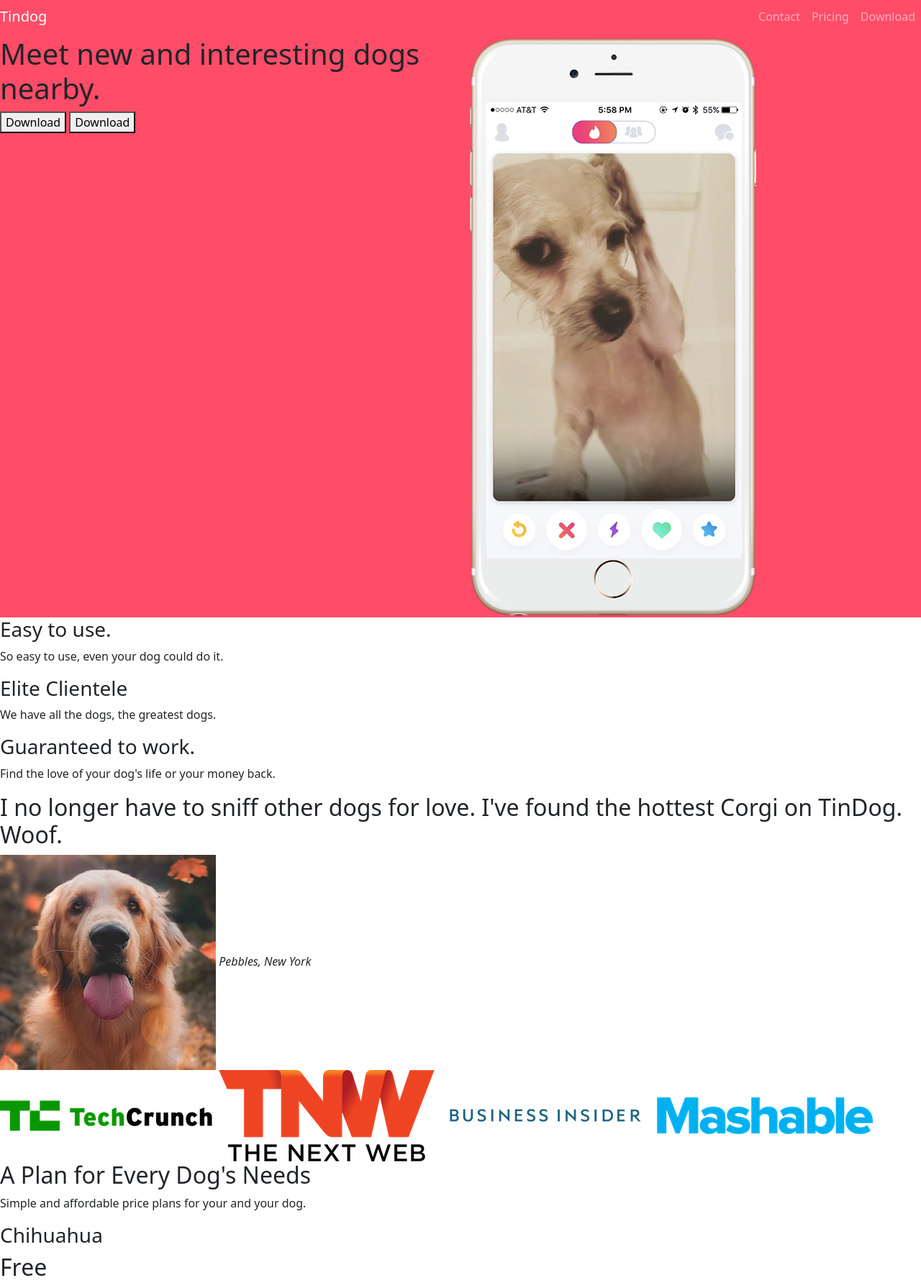
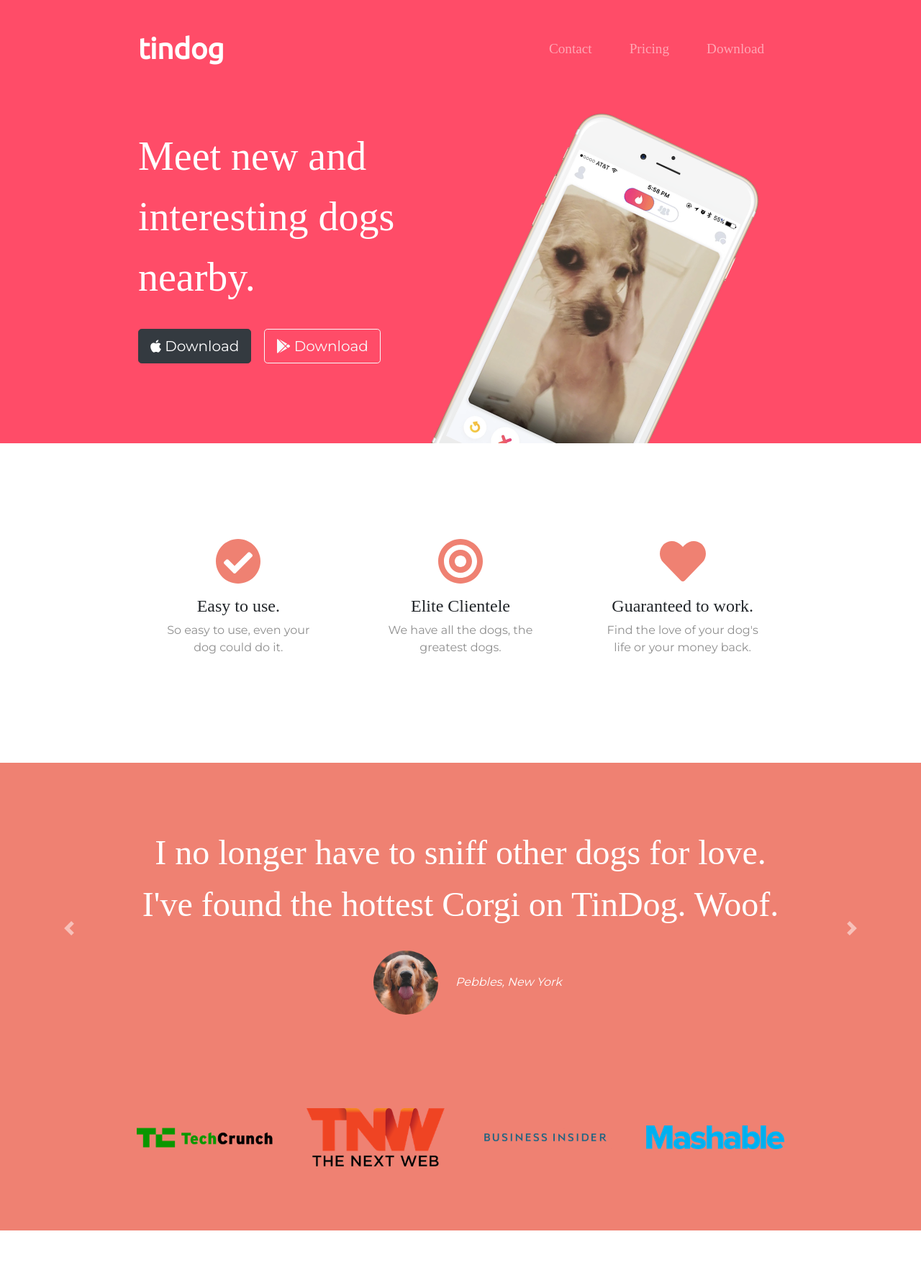
Before and after one commit to Fadedrifleman/practice-tindog, a plain HTML site: page index.html in a window 1280 px wide. Shown: the part 5-1788 px from the top of the page at 72% size. Drawn offline with nearby package versions, Linux system fonts and the light colour scheme.

Commit message:
Add files via upload

```diff
--- a/css/styles.css
+++ b/css/styles.css
@@ -1,3 +1,179 @@
+
+body {
+  font-family: "Montserrat";
+  text-align: center;
+}
+
+h1, h2, h3, h4, h5, h6 {
+  font-family: "Montserrat-Bold";
+}
+
+p {
+  color: #8f8f8f;
+}
+
+/* Headings */
+
+.big-heading {
+  font-family: "Montserrat-Black";
+  font-size: 3.5rem;
+  line-height: 1.5;
+}
+
+.section-heading {
+  font-size: 3rem;
+  line-height: 1.5;
+}
+
+/* Containers */
+
+.container-fluid{
+  padding: 7% 15%;
+}
+
+/* Sections */
+
+.colored-section {
+  background-color: #ff4c68;
+  color: #fff;
+}
+
+.white-section {
+  background-color: #fff;
+}
+
+/* Navigation Bar */
+
+.navbar {
+  padding: 0 0 4.5rem;
+}
+
+.navbar-brand {
+  font-family: "Ubuntu";
+  font-size: 2.5rem;
+  font-weight: bold;
+}
+
+.nav-item {
+  padding: 0 18px;
+}
+
+.nav-link {
+  font-size: 1.2rem;
+  font-family: "Montserrat-Light";
+}
+
+/* Buttons */
+
+.download-button {
+  margin: 5% 3% 5% 0;
+}
+
+/* Title Section */
+
 #title {
   background-color: #ff4c68;
+  color: #fff;
+  text-align: left;
 }
+
+#title .container-fluid {
+  padding: 3% 15% 7%;
+}
+
+/* Title Image */
+
+.title-image {
+  width: 60%;
+  transform: rotate(25deg);
+  position: absolute;
+  right: 30%;
+}
+
+/* Features Section */
+
+#features {
+  position: relative;
+}
+
+.feature-title {
+  font-size: 1.5rem;
+}
+
+.feature-box {
+  padding: 4.5%;
+}
+
+.icon {
+  color: #ef8172;
+  margin-bottom: 1rem;
+}
+
+.icon:hover {
+  color: #ff4c68;
+}
+
+/* Testimonial Section */
+
+#testimonials {
+  background-color: #ef8172;
+}
+
+.testimonial-text {
+  font-size: 3rem;
+  line-height: 1.5;
+}
+
+.testimonial-image {
+  width: 10%;
+  border-radius: 100%;
+  margin: 20px;
+}
+
+
+#press {
+  background-color: #ef8172;
+  padding-bottom: 3%;
+}
+
+.press-logo {
+  width: 15%;
+  margin: 20px 20px 50px;
+}
+
+/* Pricing Section */
+
+#pricing {
+  padding: 100px;
+}
+
+.price-text {
+  font-size: 3rem;
+  line-height: 1.5;
+}
+
+.pricing-column {
+  padding: 3% 2%;
+}
+
+/* CTA Section */
+
+
+/* Footer Section */
+
+
+.social-icon {
+  margin: 20px 10px;
+}
+
+@media (max-width: 1028px) {
+
+  #title {
+    text-align: center;
+  }
+
+  .title-image {
+    position: static;
+    transform: rotate(0);
+  }
+}
--- a/index.html
+++ b/index.html
@@ -4,145 +4,234 @@
 <head>
   <meta charset="utf-8">
   <title>TinDog</title>
-  <link href="https://cdn.jsdelivr.net/npm/bootstrap@5.1.3/dist/css/bootstrap.min.css" rel="stylesheet" integrity="sha384-1BmE4kWBq78iYhFldvKuhfTAU6auU8tT94WrHftjDbrCEXSU1oBoqyl2QvZ6jIW3" crossorigin="anonymous">
-  <script src="https://cdn.jsdelivr.net/npm/bootstrap@5.1.3/dist/js/bootstrap.bundle.min.js" integrity="sha384-ka7Sk0Gln4gmtz2MlQnikT1wXgYsOg+OMhuP+IlRH9sENBO0LRn5q+8nbTov4+1p" crossorigin="anonymous"></script>
+
+  <!-- Google Fonts -->
+  <link href="https://fonts.googleapis.com/css?family=Montserrat|Ubuntu" rel="stylesheet">
+
+  <!-- CSS Stylesheets -->
+  <link rel="stylesheet" href="https://maxcdn.bootstrapcdn.com/bootstrap/4.0.0/css/bootstrap.min.css" integrity="sha384-Gn5384xqQ1aoWXA+058RXPxPg6fy4IWvTNh0E263XmFcJlSAwiGgFAW/dAiS6JXm" crossorigin="anonymous">
   <link rel="stylesheet" href="css/styles.css">
+
+  <!-- Font Awesome -->
+  <script defer src="https://use.fontawesome.com/releases/v5.0.7/js/all.js"></script>
+
+  <!-- Bootstrap Scripts -->
+  <script src="https://code.jquery.com/jquery-3.2.1.slim.min.js" integrity="sha384-KJ3o2DKtIkvYIK3UENzmM7KCkRr/rE9/Qpg6aAZGJwFDMVNA/GpGFF93hXpG5KkN" crossorigin="anonymous"></script>
+  <script src="https://cdnjs.cloudflare.com/ajax/libs/popper.js/1.12.9/umd/popper.min.js" integrity="sha384-ApNbgh9B+Y1QKtv3Rn7W3mgPxhU9K/ScQsAP7hUibX39j7fakFPskvXusvfa0b4Q" crossorigin="anonymous"></script>
+  <script src="https://maxcdn.bootstrapcdn.com/bootstrap/4.0.0/js/bootstrap.min.js" integrity="sha384-JZR6Spejh4U02d8jOt6vLEHfe/JQGiRRSQQxSfFWpi1MquVdAyjUar5+76PVCmYl" crossorigin="anonymous"></script>
 </head>
 
 <body>
 
-  <section id="title">
+  <section class="colored-section" id="title">
+
+    <div class="container-fluid">
 
       <!-- Nav Bar -->
-    <nav class="navbar  navbar-expand-lg navbar-dark">
-      <a class="navbar-brand" href="">Tindog</a>
-      <button class="navbar-toggler" type="button" data-bs-toggle="collapse" data-bs-target="#navbarSupportedContent" aria-controls="navbarSupportedContent" aria-expanded="false" aria-label="Toggle navigation">
+
+      <nav class="navbar navbar-expand-lg navbar-dark">
+
+        <a class="navbar-brand" href="">tindog</a>
+
+        <button class="navbar-toggler" type="button" data-toggle="collapse" data-target="#navbarTogglerDemo02">
             <span class="navbar-toggler-icon"></span>
         </button>
-      <div class="collapse navbar-collapse" id="navbarSupportedContent">
-        <ul class="navbar-nav ms-auto">
+
+        <div class="collapse navbar-collapse" id="navbarTogglerDemo02">
+
+          <ul class="navbar-nav ml-auto">
             <li class="nav-item">
-            <a class="nav-link" href="">Contact</a>
+              <a class="nav-link" href="#footer">Contact</a>
             </li>
             <li class="nav-item">
-            <a class="nav-link" href="">Pricing</a>
+              <a class="nav-link" href="#pricing">Pricing</a>
             </li>
             <li class="nav-item">
-            <a class="nav-link" href="">Download</a>
+              <a class="nav-link" href="#cta">Download</a>
             </li>
           </ul>
+
         </div>
       </nav>
+
+
       <!-- Title -->
 
       <div class="row">
+
         <div class="col-lg-6">
-        <h1>Meet new and interesting dogs nearby.</h1>
-        <button type="button">Download</button>
-        <button type="button">Download</button>
+          <h1 class="big-heading">Meet new and interesting dogs nearby.</h1>
+          <button type="button" class="btn btn-dark btn-lg download-button"><i class="fab fa-apple"></i> Download</button>
+          <button type="button" class="btn btn-outline-light btn-lg download-button"><i class="fab fa-google-play"></i> Download</button>
         </div>
 
         <div class="col-lg-6">
-        <img src="images/iphone6.png" alt="iphone-mockup">
+          <img class="title-image" src="images/iphone6.png" alt="iphone-mockup">
         </div>
+
       </div>
+
+    </div>
+
   </section>
 
 
   <!-- Features -->
 
-  <section id="features">
+  <section class="white-section" id="features">
 
-    <h3>Easy to use.</h3>
+    <div class="container-fluid">
+
+      <div class="row">
+        <div class="feature-box col-lg-4">
+          <i class="icon fas fa-check-circle fa-4x"></i>
+          <h3 class="feature-title">Easy to use.</h3>
           <p>So easy to use, even your dog could do it.</p>
+        </div>
 
-    <h3>Elite Clientele</h3>
+        <div class="feature-box col-lg-4">
+          <i class="icon fas fa-bullseye fa-4x"></i>
+          <h3 class="feature-title">Elite Clientele</h3>
           <p>We have all the dogs, the greatest dogs.</p>
+        </div>
 
-    <h3>Guaranteed to work.</h3>
+        <div class="feature-box col-lg-4">
+          <i class="icon fas fa-heart fa-4x"></i>
+          <h3 class="feature-title">Guaranteed to work.</h3>
           <p>Find the love of your dog's life or your money back.</p>
+        </div>
+      </div>
 
+
+    </div>
   </section>
 
 
   <!-- Testimonials -->
 
-  <section id="testimonials">
+  <section class="colored-section" id="testimonials">
 
-    <h2>I no longer have to sniff other dogs for love. I've found the hottest Corgi on TinDog. Woof.</h2>
-    <img src="images/dog-img.jpg" alt="dog-profile">
+    <div id="testimonial-carousel" class="carousel slide" data-ride="false">
+      <div class="carousel-inner">
+        <div class="carousel-item active container-fluid">
+          <h2 class="testimonial-text">I no longer have to sniff other dogs for love. I've found the hottest Corgi on TinDog. Woof.</h2>
+          <img class="testimonial-image" src="images/dog-img.jpg" alt="dog-profile">
           <em>Pebbles, New York</em>
-
-    <!-- <h2 class="testimonial-text">My dog used to be so lonely, but with TinDog's help, they've found the love of their life. I think.</h2>
+        </div>
+        <div class="carousel-item container-fluid">
+          <h2 class="testimonial-text">My dog used to be so lonely, but with TinDog's help, they've found the love of their life. I think.</h2>
           <img class="testimonial-image" src="images/lady-img.jpg" alt="lady-profile">
-    <em>Beverly, Illinois</em> -->
+          <em>Beverly, Illinois</em>
+        </div>
+      </div>
+      <a class="carousel-control-prev" href="#testimonial-carousel" role="button" data-slide="prev">
+    <span class="carousel-control-prev-icon"></span>
+      </a>
+      <a class="carousel-control-next" href="#testimonial-carousel" role="button" data-slide="next">
+    <span class="carousel-control-next-icon"></span>
+      </a>
+    </div>
 
   </section>
 
 
   <!-- Press -->
 
-  <section id="press">
-    <img src="images/techcrunch.png" alt="tc-logo">
-    <img src="images/tnw.png" alt="tnw-logo">
-    <img src="images/bizinsider.png" alt="biz-insider-logo">
-    <img src="images/mashable.png" alt="mashable-logo">
+  <section class="colored-section" id="press">
+    <img class="press-logo" src="images/techcrunch.png" alt="tc-logo">
+    <img class="press-logo" src="images/tnw.png" alt="tnw-logo">
+    <img class="press-logo" src="images/bizinsider.png" alt="biz-insider-logo">
+    <img class="press-logo" src="images/mashable.png" alt="mashable-logo">
 
   </section>
 
 
   <!-- Pricing -->
 
-  <section id="pricing">
+  <section class="white-section" id="pricing">
 
-    <h2>A Plan for Every Dog's Needs</h2>
+    <h2 class="section-heading">A Plan for Every Dog's Needs</h2>
     <p>Simple and affordable price plans for your and your dog.</p>
 
+    <div class="row">
 
+      <div class="pricing-column col-lg-4 col-md-6">
+        <div class="card">
+          <div class="card-header">
             <h3>Chihuahua</h3>
-    <h2>Free</h2>
+          </div>
+          <div class="card-body">
+            <h2 class="price-text">Free</h2>
             <p>5 Matches Per Day</p>
             <p>10 Messages Per Day</p>
             <p>Unlimited App Usage</p>
-    <button type="button">Sign Up</button>
+            <button class="btn btn-lg btn-block btn-outline-dark" type="button">Sign Up</button>
+          </div>
+        </div>
+      </div>
 
-
+      <div class="pricing-column col-lg-4 col-md-6">
+        <div class="card">
+          <div class="card-header">
             <h3>Labrador</h3>
-    <h2>$49 / mo</h2>
+          </div>
+          <div class="card-body">
+            <h2 class="price-text">$49 / mo</h2>
             <p>Unlimited Matches</p>
             <p>Unlimited Messages</p>
             <p>Unlimited App Usage</p>
-    <button type="button">Sign Up</button>
+            <button class="btn btn-lg btn-block btn-dark" type="button">Sign Up</button>
+          </div>
+        </div>
+      </div>
 
-
+      <div class="pricing-column col-lg-4">
+        <div class="card">
+          <div class="card-header">
             <h3>Mastiff</h3>
-    <h2>$99 / mo</h2>
+          </div>
+          <div class="card-body">
+            <h2 class="price-text">$99 / mo</h2>
             <p>Pirority Listing</p>
             <p>Unlimited Matches</p>
             <p>Unlimited Messages</p>
             <p>Unlimited App Usage</p>
-    <button type="button">Sign Up</button>
+            <button class="btn btn-lg btn-block btn-dark" type="button">Sign Up</button>
+
+          </div>
+        </div>
+      </div>
+
+
+
+    </div>
 
   </section>
 
 
   <!-- Call to Action -->
 
-  <section id="cta">
+  <section class="colored-section" id="cta">
 
-    <h3>Find the True Love of Your Dog's Life Today.</h3>
-    <button type="button">Download</button>
-    <button type="button">Download</button>
+    <div class="container-fluid">
 
+      <h3 class="big-heading">Find the True Love of Your Dog's Life Today.</h3>
+      <button class="download-button btn btn-lg btn-dark" type="button"><i class="fab fa-apple"></i> Download</button>
+      <button class="download-button btn btn-lg brn-light" type="button"><i class="fab fa-google-play"></i> Download</button>
+    </div>
   </section>
 
 
   <!-- Footer -->
 
-  <footer id="footer">
-
-    <p>© Copyright TinDog</p>
-
+  <footer class="white-section" id="footer">
+    <div class="container-fluid">
+      <i class="social-icon fab fa-facebook-f"></i>
+      <i class="social-icon fab fa-twitter"></i>
+      <i class="social-icon fab fa-instagram"></i>
+      <i class="social-icon fas fa-envelope"></i>
+      <p>© Copyright 2018 TinDog</p>
+    </div>
   </footer>
 
 
```
Also changed, not shown: images/HTMAA-thumbnail.png (added), images/angela.png (added). Lines whose indentation alone changed are shown as unchanged.
